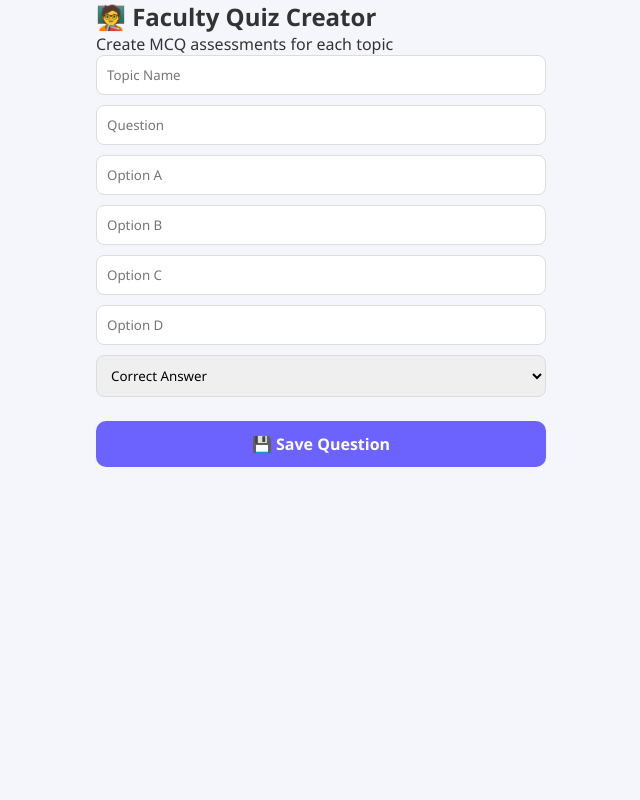
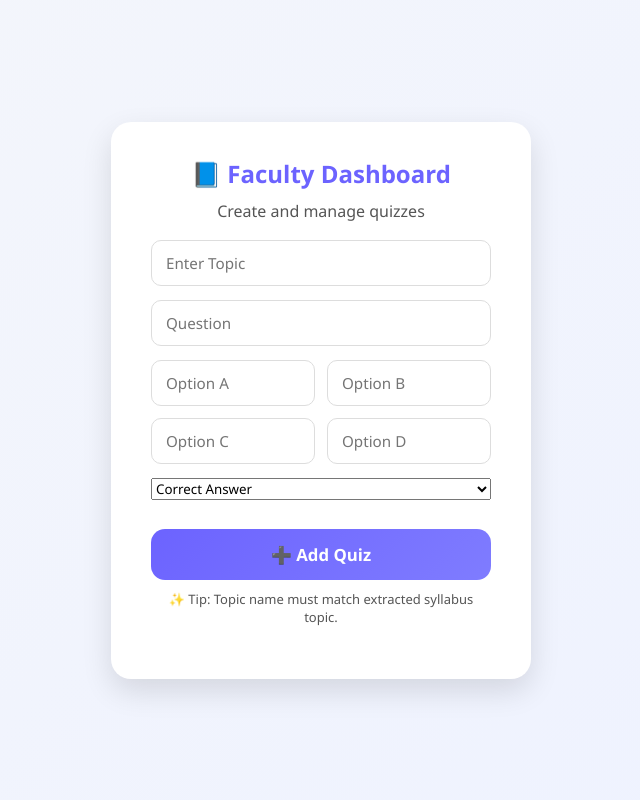
Before and after one commit to sreevalligodiganuru08-collab/path2learn-smart-learning, a FastAPI app: page /faculty-dashboard in a window 1280 px wide. Shown: the whole page, without its empty margins (319-959 px from the left). Run offline with FastAPI, Linux system fonts and the light colour scheme.

Commit message:
UI updates and quiz alignment fixes

```diff
--- a/main.py
+++ b/main.py
@@ -36,7 +36,6 @@ def extract_topics_from_syllabus(file_path):
         else:
             return [], "unsupported"
 
-        text = re.sub(r"\s+", " ", text)
         raw_parts = text.split(",")
 
         for part in raw_parts:
@@ -50,7 +49,7 @@ def extract_topics_from_syllabus(file_path):
         print("Extraction failed:", e)
         return [], "error"
 
-    if len(topics) == 0:
+    if not topics:
         return [], "empty"
 
     return list(dict.fromkeys(topics))[:25], "ok"
@@ -86,8 +85,8 @@ def login_get(request: Request):
 
 @app.post("/login", response_class=HTMLResponse)
 def login_post(request: Request, username: str = Form(...), password: str = Form(...)):
-    if username in users_db and users_db[username] == password:
-        return RedirectResponse(f"/dashboard?username={username}", status_code=303)
+    if users_db.get(username) == password:
+        return RedirectResponse(url=f"/dashboard?username={username}", status_code=303)
 
     return templates.TemplateResponse("login.html", {
         "request": request,
@@ -103,9 +102,9 @@ def faculty_login(request: Request):
     })
 
 @app.post("/faculty-login", response_class=HTMLResponse)
-def faculty_login_post(request: Request, username: str = Form(...), pin: str = Form(...)):
-    if username == "faculty" and pin == "1234":
-        return RedirectResponse("/faculty-dashboard", status_code=303)
+def faculty_login_post(request: Request, faculty_id: str = Form(...), pin: str = Form(...)):
+    if faculty_id == "faculty" and pin == "1234":
+        return RedirectResponse(url="/faculty-dashboard", status_code=303)
 
     return templates.TemplateResponse("faculty_login.html", {
         "request": request,
@@ -142,7 +141,7 @@ def add_quiz(
     }
 
     quiz_db.setdefault(topic.lower().strip(), []).append(quiz)
-    return RedirectResponse("/faculty-dashboard", status_code=303)
+    return RedirectResponse(url="/faculty-dashboard", status_code=303)
 
 # ---------- DASHBOARD ----------
 @app.get("/dashboard", response_class=HTMLResponse)
@@ -163,8 +162,8 @@ async def upload(
     syllabus: UploadFile = File(...),
     notes: UploadFile = File(...)
 ):
-    syllabus_ext = syllabus.filename.split(".")[-1].lower()
-    notes_ext = notes.filename.split(".")[-1].lower()
+    syllabus_ext = syllabus.filename.split('.')[-1]
+    notes_ext = notes.filename.split('.')[-1]
 
     syllabus_path = f"{UPLOAD_FOLDER}/{username}_syllabus.{syllabus_ext}"
     notes_path = f"{UPLOAD_FOLDER}/{username}_notes.{notes_ext}"
@@ -204,21 +203,25 @@ def quiz(request: Request, topic: str):
     })
 
 @app.post("/submit-quiz", response_class=HTMLResponse)
-def submit_quiz(request: Request, topic: str = Form(...), **answers):
+async def submit_quiz(request: Request):
+    form = await request.form()
+    topic = form.get("topic")
+
     questions = quiz_db.get(topic.lower().strip(), [])
     score = 0
 
     for q in questions:
-        user_ans = answers.get(q["id"])
+        user_ans = form.get(q["id"])
         if user_ans == q["correct"]:
             score += 1
 
     return templates.TemplateResponse("quiz_result.html", {
-        "request": request,
-        "topic": topic,
-        "score": score,
-        "total": len(questions)
-    })
+    "request": request,
+    "topic": topic,
+    "score": score,
+    "total": len(questions),
+    "username": form.get("username")  # pass username
+})
 
 # ---------- PREVIEW ----------
 @app.get("/preview/{username}/{filetype}")
@@ -234,7 +237,7 @@ def preview(username: str, filetype: str):
     ext = path.split('.')[-1].lower()
 
     if ext in ["jpg", "jpeg", "png"]:
-        return FileResponse(path, media_type="image/jpeg")
+        return FileResponse(path)
     elif ext == "pdf":
         return FileResponse(path, media_type="application/pdf")
     elif ext == "txt":
--- a/static/css/style.css
+++ b/static/css/style.css
@@ -7,26 +7,27 @@
 }
 
 body {
-    background: #f4f6fb;
+    background: linear-gradient(135deg, #f4f6fb, #eef2ff);
     color: #333;
     min-height: 100vh;
 }
 
 /* ================= HEADER ================= */
 header {
-    background: #ffffff;
+    background: rgba(255,255,255,0.9);
+    backdrop-filter: blur(6px);
     padding: 18px 30px;
-    box-shadow: 0 2px 8px rgba(0,0,0,0.05);
+    box-shadow: 0 4px 14px rgba(0,0,0,0.08);
     text-align: center;
 }
 
 header h1 {
     color: #6c63ff;
-    font-size: 1.8rem;
+    font-size: 1.9rem;
 }
 
 header p {
-    margin-top: 4px;
+    margin-top: 6px;
     font-size: 0.95rem;
     color: #555;
 }
@@ -150,28 +188,31 @@ header p {
     padding: 14px;
     width: 100%;
     font-size: 1.05rem;
-    border-radius: 12px;
+    border-radius: 14px;
     border: none;
-    background: #6c63ff;
+    background: linear-gradient(135deg, #6c63ff, #7f7cff);
     color: #ffffff;
     cursor: pointer;
-    transition: transform 0.2s ease, background 0.2s ease;
+    font-weight: 600;
+    transition: transform 0.2s ease, box-shadow 0.2s ease;
 }
 
 .primary-btn:hover {
-    transform: scale(1.03);
-    background: #5a54e6;
+    transform: translateY(-2px) scale(1.04);
+    box-shadow: 0 10px 25px rgba(108,99,255,0.45);
 }
 
 /* ================= STUDY PLAN ================= */
 .study-plan-card {
-    background: #ffffff;
-    padding: 25px;
-    border-radius: 14px;
-    box-shadow: 0 5px 15px rgba(0,0,0,0.08);
+    background: rgba(255,255,255,0.95);
+    backdrop-filter: blur(8px);
+    padding: 30px;
+    border-radius: 18px;
+    box-shadow: 0 12px 30px rgba(0,0,0,0.15);
     width: 80%;
     margin: 30px auto;
     text-align: center;
+    animation: fadeIn 0.6s ease;
 }
 
 .study-plan-card h2 {
@@ -257,78 +230,237 @@ header p {
 }
 
 .topic-box {
-    background: #eef7ff;
-    padding: 12px 18px;
-    border-radius: 12px;
+    background: linear-gradient(135deg, #eef7ff, #ffffff);
+    padding: 12px 20px;
+    border-radius: 25px;
     font-size: 0.95rem;
-    font-weight: 500;
+    font-weight: 600;
     color: #333;
     cursor: pointer;
     transition: all 0.3s ease;
-    box-shadow: 0 3px 6px rgba(0,0,0,0.08);
-    border: none;
+    box-shadow: 0 4px 12px rgba(0,0,0,0.08);
 }
 
 .topic-box:hover {
-    background: #d0e4ff;
-    transform: translateY(-2px) scale(1.03);
-    box-shadow: 0 5px 15px rgba(0,0,0,0.15);
+    background: linear-gradient(135deg, #6c63ff, #7f7cff);
+    color: #fff;
+    transform: translateY(-3px) scale(1.06);
+    box-shadow: 0 10px 25px rgba(108,99,255,0.45);
 }
 
 
-/* ================= FACULTY DASHBOARD QUIZ FORM ================= */
-.card input[type="text"],
-.card select {
-    margin-bottom: 12px;
-    padding: 10px;
-    border-radius: 8px;
-    border: 1px solid #ddd;
-    width: 100%;
-}
-
-.card button {
-    padding: 12px;
-    border-radius: 10px;
-    border: none;
-    cursor: pointer;
-    font-weight: 600;
-    background: #6c63ff;
-    color: #fff;
-    transition: 0.3s ease;
-}
-
-.card button:hover {
-    background: #5a54e6;
-    transform: scale(1.03);
-}
-
-/* ================= QUIZ PAGE ================= */
-.quiz-question {
-    background: #f0f4ff;
-    padding: 12px;
-    border-radius: 10px;
-    margin-bottom: 12px;
-    box-shadow: 0 2px 6px rgba(0,0,0,0.05);
-}
-
-.quiz-question input[type="radio"] {
-    margin-right: 8px;
-}
-
-/* ================= QUIZ RESULT PAGE ================= */
+/* ================= QUIZ RESULT ================= */
 .secondary-btn {
     display: block;
-    padding: 12px;
-    background: #10b981;
+    padding: 14px;
+    background: linear-gradient(135deg, #10b981, #34d399);
     color: #fff;
-    border-radius: 10px;
+    border-radius: 14px;
     text-decoration: none;
     font-weight: 600;
-    margin-top: 12px;
+    margin-top: 14px;
     text-align: center;
     transition: 0.3s ease;
 }
 
 .secondary-btn:hover {
-    background: #059669;
+    transform: translateY(-2px) scale(1.05);
+    box-shadow: 0 10px 25px rgba(16,185,129,0.5);
 }
+
+/* ================= ANIMATIONS ================= */
+@keyframes fadeIn {
+    from { opacity: 0; transform: translateY(15px); }
+    to { opacity: 1; transform: translateY(0); }
+}
+
+/* ================= RESPONSIVE ================= */
+@media (max-width: 480px) {
+    .dashboard-card,
+    .auth-card {
+        width: 92%;
+    }
+
+    .study-plan-card {
+        width: 95%;
+    }
+}
+/* ================= GENERIC CARD ================= */
+.card {
+    background: #ffffff;
+    padding: 35px 40px;
+    border-radius: 20px;
+    box-shadow: 0 12px 30px rgba(0,0,0,0.12);
+    width: 100%;
+    max-width: 420px;
+    animation: fadeIn 0.6s ease;
+}
+
+/* ================= CENTER CARD LAYOUT ================= */
+.center-card {
+    position: absolute;
+    top: 50%;
+    left: 50%;
+    transform: translate(-50%, -50%);
+}
+
+/* ================= FACULTY LOGIN FORM ================= */
+.card h2 {
+    text-align: center;
+    margin-bottom: 10px;
+    color: #6c63ff;
+}
+
+.card p {
+    text-align: center;
+    color: #555;
+    margin-bottom: 18px;
+}
+
+.card form {
+    display: flex;
+    flex-direction: column;
+    gap: 14px;
+}
+
+.card input {
+    width: 100%;
+    padding: 12px 14px;
+    border-radius: 10px;
+    border: 1px solid #ddd;
+    font-size: 0.95rem;
+    outline: none;
+    transition: 0.3s ease;
+}
+
+.card input:focus {
+    border-color: #6c63ff;
+    box-shadow: 0 0 6px rgba(108,99,255,0.4);
+}
+
+
+/* ================= ERROR TEXT ================= */
+.error-text {
+    margin-top: 12px;
+    color: #ff4d4d;
+    text-align: center;
+    font-weight: 600;
+}
+/* ================= FACULTY DASHBOARD LAYOUT ================= */
+.faculty-page-wrapper {
+    min-height: 100vh;
+    display: flex;
+    align-items: center;
+    justify-content: center;
+    padding: 40px;
+}
+
+/* Make faculty card slightly wider */
+.faculty-card {
+    max-width: 480px;
+    width: 100%;
+}
+.page-center {
+    min-height: 100vh;
+    display: flex;
+    justify-content: center;
+    align-items: center;
+}
+
+.faculty-card {
+    width: 420px;
+    max-width: 95%;
+}
+/* Center any page content */
+.page-center {
+    min-height: 100vh;
+    display: flex;
+    justify-content: center;
+    align-items: center;
+}
+
+/* Faculty card sizing */
+.faculty-card {
+    width: 420px;
+    max-width: 95%;
+}
+
+/* Optional: nice grid for options */
+.grid {
+    display: grid;
+    grid-template-columns: 1fr 1fr;
+    gap: 12px;
+}
+
+/* Tip text style */
+.tip-text {
+    margin-top: 10px;
+    font-size: 13px;
+    color: #666;
+    text-align: center;
+}
+/* ================= QUIZ FINAL ALIGNMENT FIX ================= */
+
+/* ================= QUIZ FINAL ALIGNMENT FIX ================= */
+
+.quiz-page-wrapper {
+    min-height: 100vh;
+    display: flex;
+    justify-content: center;
+    align-items: center;
+    padding: 20px;
+}
+
+/* prevent form flex from breaking quiz layout */
+.quiz-card form {
+    display: block;
+}
+
+.quiz-card {
+    width: 600px;
+    max-width: 95%;
+    padding: 30px;
+}
+
+.quiz-question {
+    background: #f0f4ff;
+    padding: 14px 20px;
+    border-radius: 12px;
+    margin-bottom: 20px;
+    box-shadow: 0 4px 10px rgba(0,0,0,0.08);
+}
+
+.quiz-options {
+    display: flex;
+    flex-direction: column;
+    gap: 10px;
+    margin-top: 10px;
+}
+
+.quiz-option {
+    display: flex;
+    align-items: center;
+    justify-content: flex-start;   /* force left */
+    text-align: left;
+    gap: 10px;
+    padding: 12px 14px;
+    border-radius: 10px;
+    background: #ffffff;
+    border: 1px solid #e6e9ff;
+    cursor: pointer;
+}
+
+.quiz-option:hover {
+    background: #eef2ff;
+}
+
+.quiz-option input[type="radio"] {
+    margin: 0;
+    align-self: flex-start;   /* radio always on left */
+}
+
+.quiz-option span {
+    display: inline-block;
+    text-align: left;
+    line-height: 1.4;
+}
--- a/templates/faculty_dashboard.html
+++ b/templates/faculty_dashboard.html
@@ -1,39 +1,39 @@
 <!DOCTYPE html>
 <html>
 <head>
-    <title>Faculty Dashboard | Path2Learn</title>
+    <title>Faculty Dashboard</title>
     <link rel="stylesheet" href="/static/css/style.css">
 </head>
 <body>
+<div class="page-center">
+<div class="card faculty-card">
+    <h2>📘 Faculty Dashboard</h2>
+    <p>Create and manage quizzes</p>
 
-<div class="card" style="max-width:450px; margin:auto;">
-    <h2>🧑‍🏫 Faculty Quiz Creator</h2>
-    <p>Create MCQ assessments for each topic</p>
+    <form action="/add-quiz" method="post">
+        <input type="text" name="topic" placeholder="Enter Topic" required>
+        <input type="text" name="question" placeholder="Question" required>
 
-    <form method="post" action="/add-quiz">
+        <div class="grid">
+            <input type="text" name="option_a" placeholder="Option A" required>
+            <input type="text" name="option_b" placeholder="Option B" required>
+            <input type="text" name="option_c" placeholder="Option C" required>
+            <input type="text" name="option_d" placeholder="Option D" required>
+        </div>
 
-        <input type="text" name="topic" placeholder="Topic Name" required style="margin-bottom:10px;">
-
-        <input type="text" name="question" placeholder="Question" required style="margin-bottom:10px;">
-
-        <input type="text" name="option_a" placeholder="Option A" required style="margin-bottom:10px;">
-        <input type="text" name="option_b" placeholder="Option B" required style="margin-bottom:10px;">
-        <input type="text" name="option_c" placeholder="Option C" required style="margin-bottom:10px;">
-        <input type="text" name="option_d" placeholder="Option D" required style="margin-bottom:10px;">
-
-        <select name="correct_option" required style="margin-bottom:14px; padding:10px; border-radius:8px; width:100%;">
+        <select name="correct_option" required>
             <option value="">Correct Answer</option>
-            <option value="A">Option A</option>
-            <option value="B">Option B</option>
-            <option value="C">Option C</option>
-            <option value="D">Option D</option>
+            <option value="A">A</option>
+            <option value="B">B</option>
+            <option value="C">C</option>
+            <option value="D">D</option>
         </select>
 
-        <button type="submit" class="primary-btn" style="width:100%; padding:12px; font-size:16px; margin-top:10px;">
-            💾 Save Question
-        </button>
+        <button class="primary-btn" type="submit">➕ Add Quiz</button>
     </form>
+
+    <p class="tip-text">✨ Tip: Topic name must match extracted syllabus topic.</p>
 </div>
-
+</div>
 </body>
 </html>
--- a/templates/quiz_result.html
+++ b/templates/quiz_result.html
@@ -17,7 +17,10 @@
         <p style="color:#dc2626; font-weight:bold;">⚠ You should revise this topic and try again.</p>
     {% endif %}
 
-    <a href="/dashboard" class="secondary-btn" style="width:100%; display:block; margin-top:12px; text-align:center;">⬅ Back to Dashboard</a>
+    <a href="/dashboard?username={{ username }}" class="secondary-btn">
+    ⬅ Back to Study Plan
+</a>
+
 </div>
 
 </body>
```
Also changed, not shown: other parts of static/css/style.css (+59 -90 lines), templates/faculty_login.html (+13 -11 lines), templates/quiz.html (+16 -13 lines).
